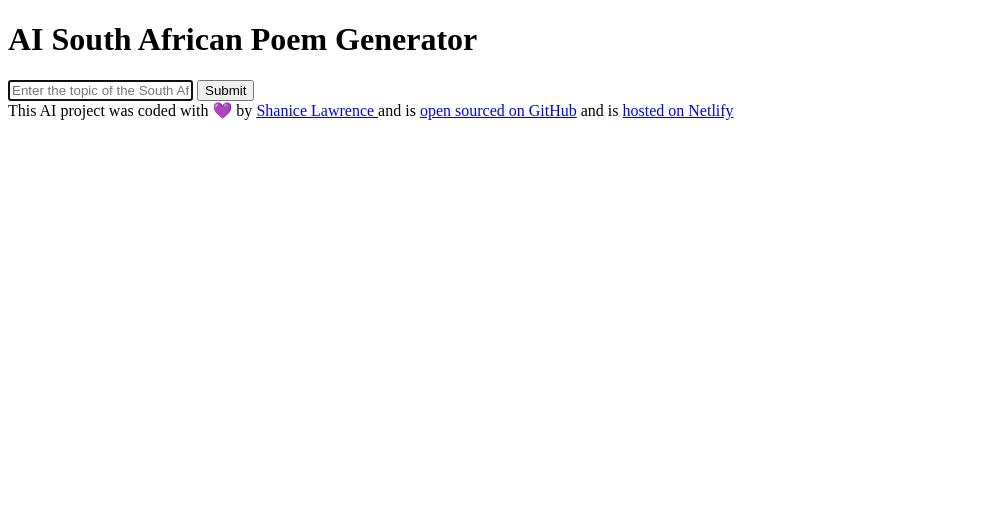
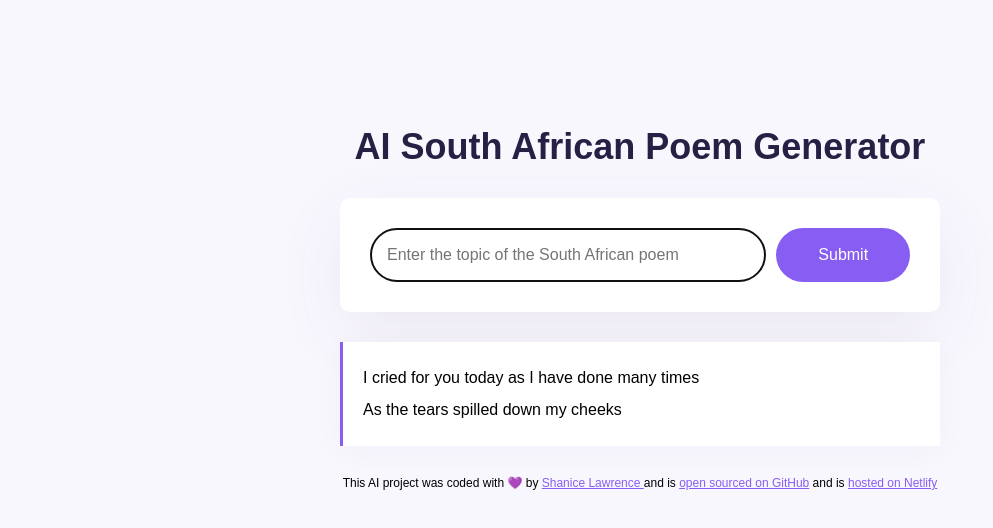
Before and after one commit to ShaniceLawrence/poem-generator, a plain HTML site: page index.html in a window 1280 px wide. Shown: the whole page, without its empty margins (0-993 px from the left). Drawn offline with Linux system fonts and the light colour scheme.

Commit message:
Added styling to the project

```diff
--- a/index.html
+++ b/index.html
@@ -7,6 +7,7 @@
     <title>AI South African Poem Generator</title>
   </head>
   <body>
+    <div class="container">
       <header>
         <h1>AI South African Poem Generator</h1>
       </header>
@@ -18,9 +19,17 @@
             placeholder="Enter the topic of the South African poem"
             autofocus
             required
+            autocomplete="off"
+            class="instructions"
           />
-        <input type="submit" />
+          <input type="submit" class="submit-button" />
         </form>
+        <div class="poem">
+          I cried for you today as I have done many times
+          <br />
+
+          As the tears spilled down my cheeks
+        </div>
       </main>
 
       <footer>
@@ -38,6 +47,7 @@
           hosted on Netlify</a
         >
       </footer>
+    </div>
 
     <script src="src/index.js"></script>
   </body>
--- a/src/style.css
+++ b/src/style.css
@@ -0,0 +1,71 @@
+body {
+  background-color: #f9f7fe;
+  font-family: Arial, Helvetica, sans-serif;
+}
+
+a {
+  color: #885df1;
+}
+
+.container {
+  margin: 120px auto;
+  max-width: 600px;
+}
+
+.header {
+  margin-bottom: 30px;
+}
+
+h1 {
+  text-align: center;
+  font-weight: 800;
+  font-size: 36px;
+
+  line-height: 1.5;
+  color: #272044;
+}
+
+form {
+  padding: 30px;
+  background-color: white;
+  box-shadow: 0px 20px 66px rgba(65, 50, 100, 0.08);
+  border-radius: 10px;
+  display: flex;
+  margin-bottom: 30px;
+}
+
+.instructions {
+  padding: 16px;
+  border: 1px solid rgba(39, 33, 66, 0.5);
+  width: 80%;
+  font-size: 16px;
+  border-radius: 50px;
+  line-height: 20px;
+  color: #272044;
+}
+
+.submit-button {
+  margin-left: 10px;
+  background: #885df1;
+  color: white;
+  border: none;
+  width: 150px;
+  font-size: 16px;
+  border-radius: 50px;
+  padding: 14px 24px;
+}
+
+.poem {
+  font-size: 16px;
+  background-color: white;
+  padding: 20px;
+  line-height: 2;
+  border-left: 3px solid #885df1;
+  box-shadow: 0px 4px 30px 0px rgba(39, 33, 66, 0.03);
+}
+
+footer {
+  text-align: center;
+  font-size: 12px;
+  margin-top: 30px;
+}
```
Lines whose indentation alone changed are shown as unchanged.
